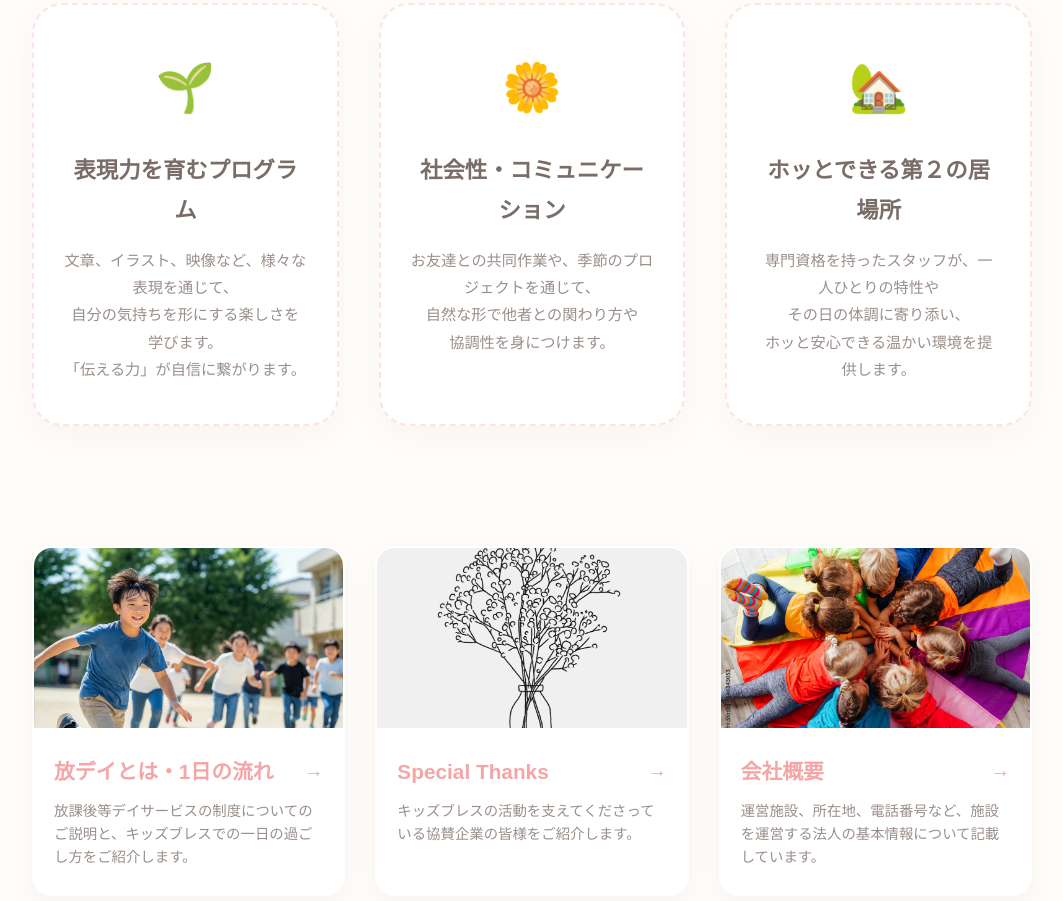
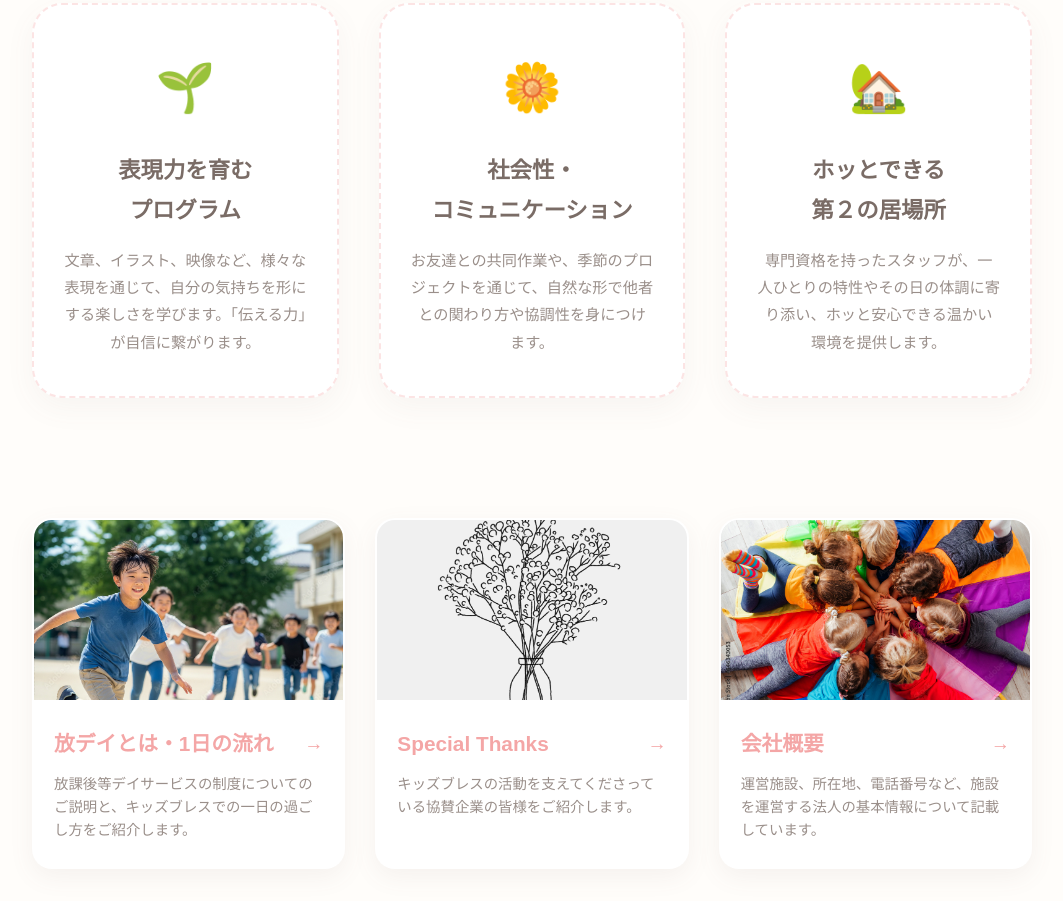
Before and after one commit to kidsbreath04/hoday, a plain HTML site: page index.html in a window 1280 px wide. Shown: the part 1699-2600 px from the top of the page, without its empty margins (108-1171 px from the left). Drawn offline with Linux system fonts and the light colour scheme; a web font is replaced by a local one.

Commit message:
Adjust feature title line breaks

```diff
--- a/index.html
+++ b/index.html
@@ -842,18 +842,18 @@
         <div class="features">
             <div class="feature-card">
                 <div class="feature-icon">🌱</div>
-                <h3 class="feature-title">表現力を育むプログラム</h3>
-                <p class="feature-desc">文章、イラスト、映像など、様々な表現を通じて、<br>自分の気持ちを形にする楽しさを学びます。<br>「伝える力」が自信に繋がります。</p>
+                <h3 class="feature-title">表現力を育む<br>プログラム</h3>
+                <p class="feature-desc">文章、イラスト、映像など、様々な表現を通じて、自分の気持ちを形にする楽しさを学びます。「伝える力」が自信に繋がります。</p>
             </div>
             <div class="feature-card">
                 <div class="feature-icon">🌼</div>
-                <h3 class="feature-title">社会性・コミュニケーション</h3>
-                <p class="feature-desc">お友達との共同作業や、季節のプロジェクトを通じて、<br>自然な形で他者との関わり方や<br>協調性を身につけます。</p>
+                <h3 class="feature-title">社会性・<br>コミュニケーション</h3>
+                <p class="feature-desc">お友達との共同作業や、季節のプロジェクトを通じて、自然な形で他者との関わり方や協調性を身につけます。</p>
             </div>
             <div class="feature-card">
                 <div class="feature-icon">🏡</div>
-                <h3 class="feature-title">ホッとできる第２の居場所</h3>
-                <p class="feature-desc">専門資格を持ったスタッフが、一人ひとりの特性や<br>その日の体調に寄り添い、<br>ホッと安心できる温かい環境を提供します。</p>
+                <h3 class="feature-title">ホッとできる<br>第２の居場所</h3>
+                <p class="feature-desc">専門資格を持ったスタッフが、一人ひとりの特性やその日の体調に寄り添い、ホッと安心できる温かい環境を提供します。</p>
             </div>
         </div>
     </section>
```
